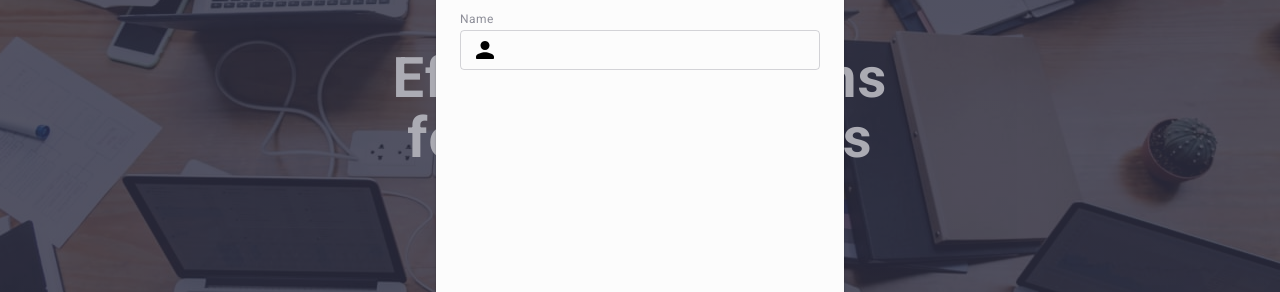
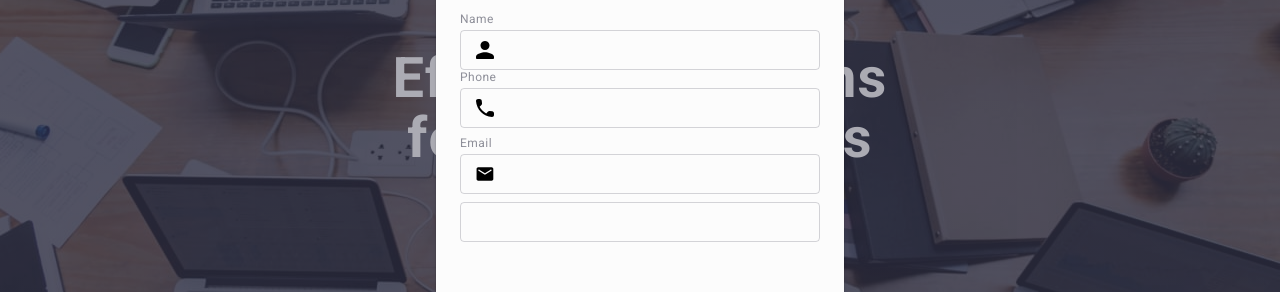
Before and after one commit to pbohdanov/goit-markup-hw-06, a plain HTML site: page index.html in a window 1280 px wide. Shown: the part 212-504 px from the top of the page. Drawn offline with nearby package versions, Linux system fonts and the light colour scheme.

Commit message:
update modal win
Corrected Name, Tel & Email section

```diff
--- a/css/style.css
+++ b/css/style.css
@@ -725,6 +725,7 @@ img {
   top: 50%;
   left: 16px;
   transform: translateY(-50%);
+  transition: fill 250ms cubic-bezier(0.4, 0, 0.2, 1);
 }
 .form-input:focus + .form-icon {
   fill: var(--accent-color);
--- a/index.html
+++ b/index.html
@@ -604,7 +604,7 @@
         <p class="form-title">Leave your contacts and we will call you back</p>
         <form class="contact-form">
           <div class="form-wrapper">
-            <label class="form-label" for="user-name"> Name </label>
+            <label class="form-label" for="user-name">Name</label>
             <div class="input-wrapper">
               <input
                 class="form-input"
@@ -620,6 +620,49 @@
               >
                 <use href="./images/icons.svg#icon-person"></use>
               </svg>
+            </div>
+            <div class="form-wrapper">
+              <label class="form-label" for="user-phone">Phone</label>
+              <div class="input-wrapper">
+                <input
+                  class="form-input"
+                  type="tel"
+                  id="user-phone"
+                  name="user-phone"
+                />
+                <svg
+                  class="form-icon"
+                  aria-label="tel icon"
+                  width="18"
+                  height="24"
+                >
+                  <use href="./images/icons.svg#icon-phone"></use>
+                </svg>
+              </div>
+            </div>
+            <div class="form-wrapper">
+              <label class="form-label" for="user-email">Email</label>
+              <div class="input-wrapper">
+                <input
+                  class="form-input"
+                  type="email"
+                  id="user-email"
+                  name="user-email"
+                />
+                 <svg
+                class="form-icon"
+                aria-label="email icon"
+                width="18"
+                height="24"
+              >
+                <use href="./images/icons.svg#icon-email"></use>
+              </div>
+            </div>
+            <div class="form-wrapper">
+              <label for="" class="form-label"></label>
+              <div class="input-wrapper">
+                <input type="text" class="form-input" />
+              </div>
             </div>
           </div>
 
```
